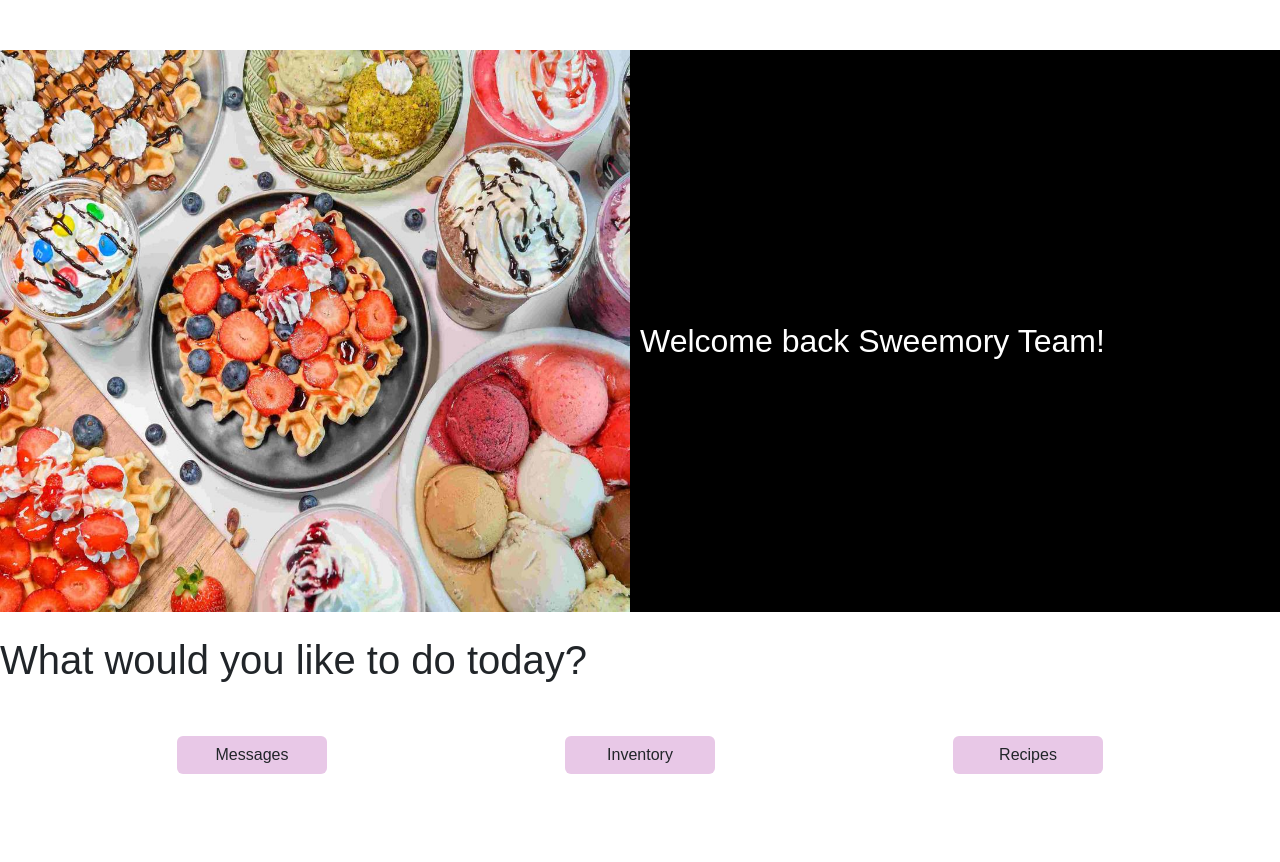
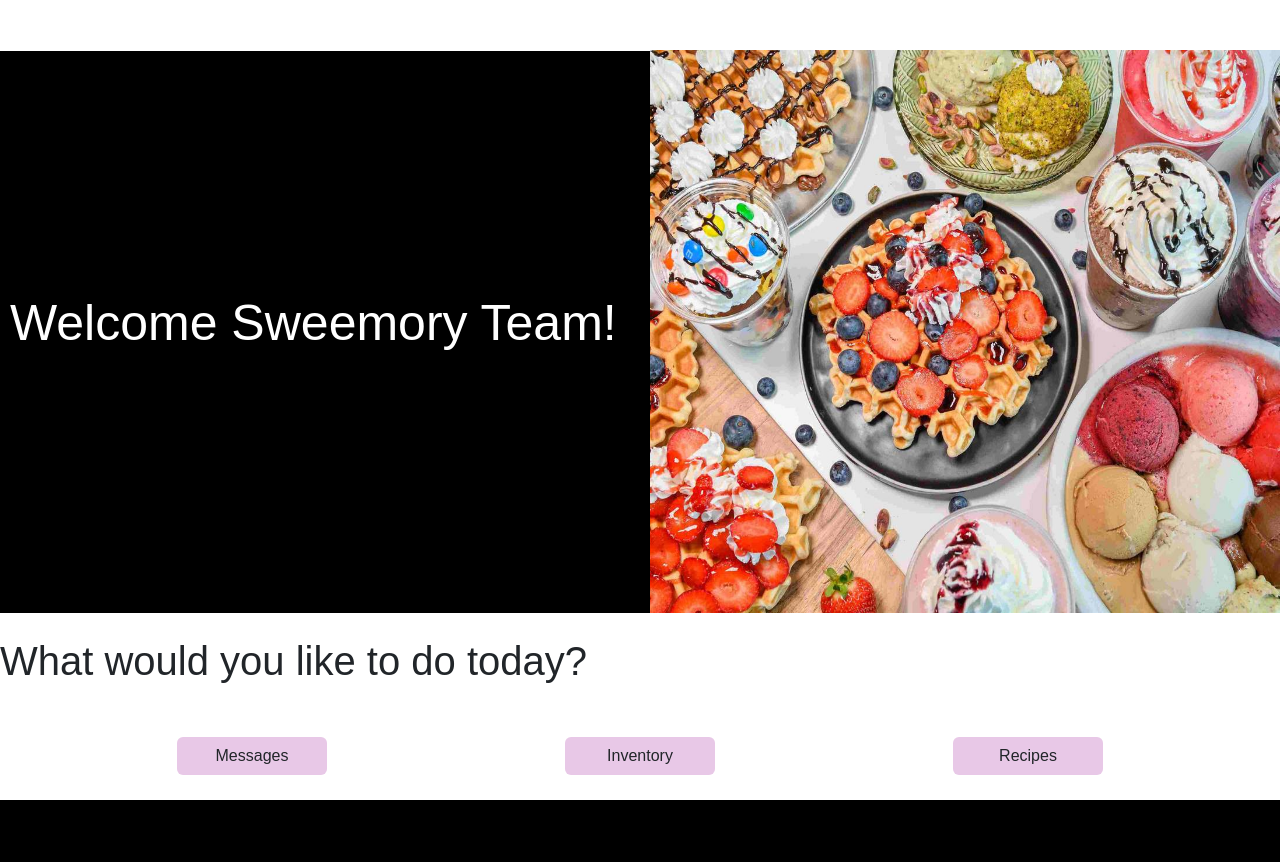
Before and after one commit to Deven8378/TeamProjectW23, a PHP site: template app/views/Main/index.php in a window 1280 px wide. Shown: the top 862 px of the page. After the commit the page ends 800 px from the top, so only its background shows below. Run offline with PHP 8.4, Linux system fonts and the light colour scheme; the template is opened without the code that fills it, so the values that code supplies are empty; some libraries are stand-ins or nearby versions.

Commit message:
fixed header

```diff
--- a/app/models/Message.php
+++ b/app/models/Message.php
@@ -15,7 +15,7 @@ class Message extends \app\core\Model{
 					'receiver'=>$this->receiver,
 					'message'=>$this->message];
 		$STH->execute($data);
-		$this->message_id = $this->connection->lastInsertId();
+		$this->message_id = self::$connection->lastInsertId();
 	}
 
 
--- a/app/views/Main/index.php
+++ b/app/views/Main/index.php
@@ -4,12 +4,12 @@
 <div class="split-screen">
     <!-- Left content -->
     <div class="left_side">
-    	<img src="/resources/sweemory1.png" height="100%" width="100%">
+        <p style="font-size: 50px; " id="home_header"><?= _('Welcome Sweemory Team!') ?></p><br><br>
     </div>
 
     <!-- Right content -->
     <div class="right_side">
-    	<h2 id="home_header"><?= _('Welcome back Sweemory Team!') ?></h2><br><br>
+      <img class="" src="/resources/sweemory1.png" height="563px" width="100%">
     </div>
 </div>
 
@@ -28,7 +28,7 @@
         <a class="btn" id="home_links" href="/Inventory/index" role="button" style="background-color: #e8c8e7;"><?= _('Inventory') ?></a>
       </div>
       <div class="col">
-	      <a class="btn" id="home_links" href="/Recipe/index" role="button" style="background-color: #e8c8e7;"><?= _('Recipes') ?></a>
+        <a class="btn" id="home_links" href="Recipes/index" role="button" style="background-color: #e8c8e7;"><?= _('Recipes') ?></a>
       </div>
     </div>
   </div>
--- a/css/main.css
+++ b/css/main.css
@@ -13,25 +13,22 @@ body {
 
 .left_side {
     flex: 1;
-}
-
-.right_side {
-    flex: 1;
     margin: auto;
     background-color: black;
     padding: 10px;
     width: 50%;
     color: white;
     height: 562px;
-    line-height: 562px;
+    display: flex;
+    align-items: center;
+}
+
+.right_side {
+    flex: 1;
 }
 
 #home_links{
   width: 150px;
-}
-
-#home_header {
-  line-height: 562px;
 }
 
 /*-------END--------*/
```
Lines whose indentation alone changed are shown as unchanged.
